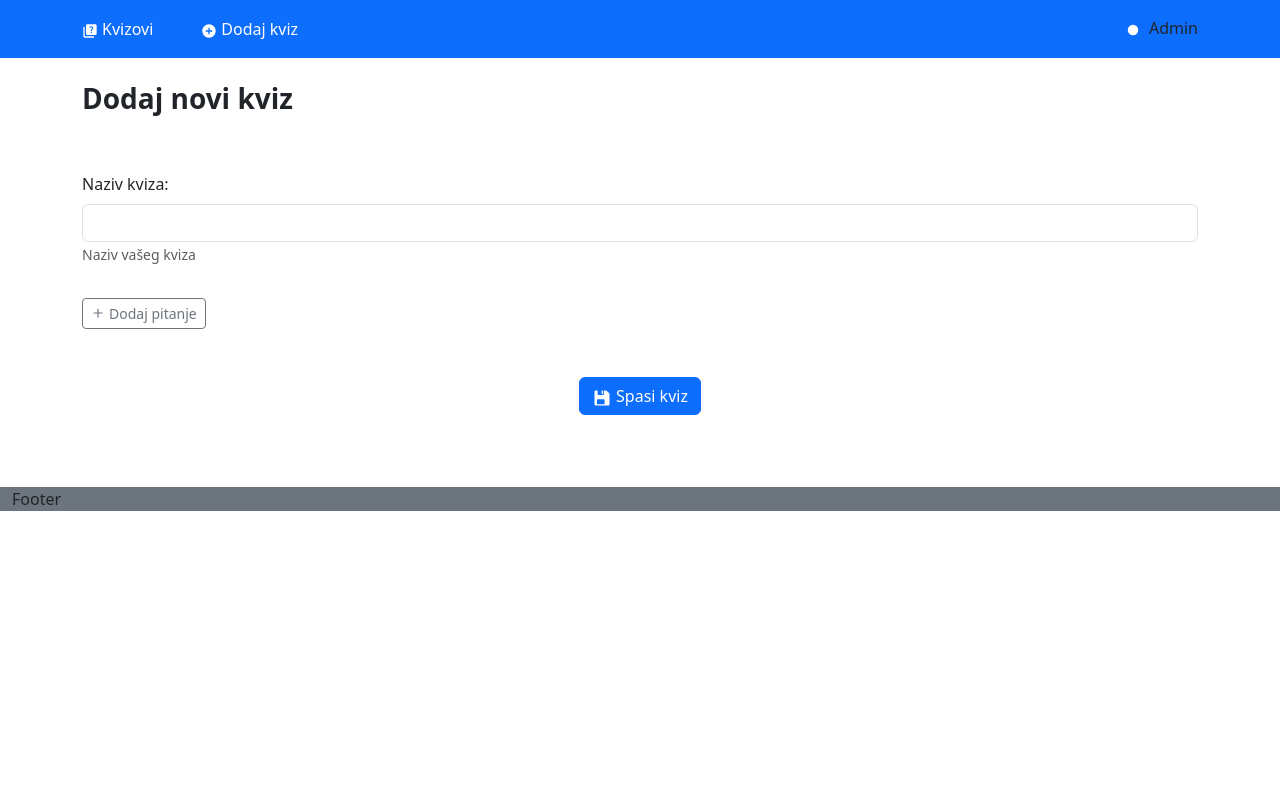
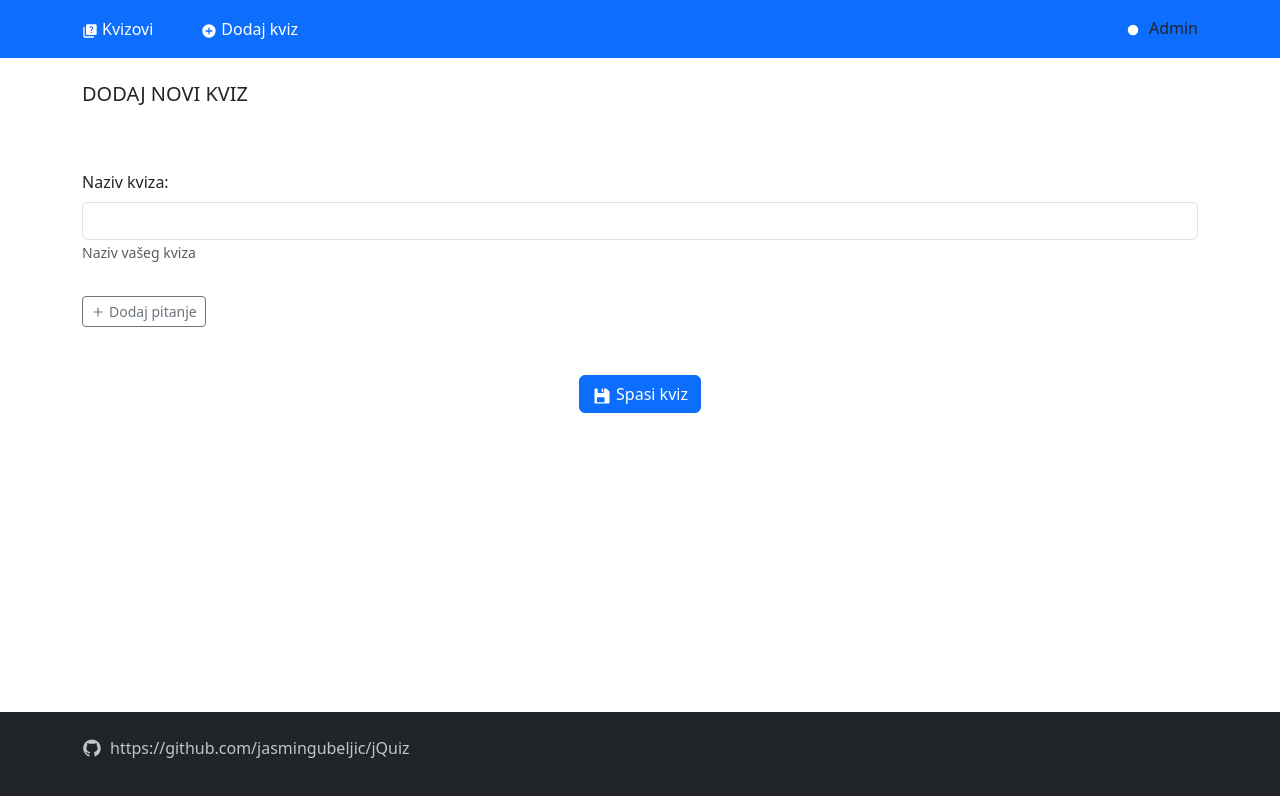
Before and after one commit to jasmingubeljic/jQuiz, a React (Vite) app: page /create in a window 1280 px wide. Shown: the top 796 px of the page. Built offline with nearby package versions, Linux system fonts and the light colour scheme.

Commit message:
style: more layout updates

```diff
--- a/src/App.css
+++ b/src/App.css
@@ -1,3 +1,5 @@
-/* #root {
-  max-width: 1280px;
-} */
+#root {
+  display: grid;
+  grid-template-rows: auto 1fr auto;
+  min-height: 100vh;
+}
--- a/src/components/Footer/Footer.jsx
+++ b/src/components/Footer/Footer.jsx
@@ -1,12 +1,20 @@
 import { Col, Row } from "react-bootstrap";
 import Container from "react-bootstrap/Container";
+import { AiOutlineGithub } from "react-icons/ai";
 
 export default function Footer() {
   return (
-    <Container fluid className="mt-4 bg-secondary">
-      <Row>
-        <Col>Footer</Col>
-      </Row>
+    <Container fluid className="mt-4 bg-dark text-light">
+      <Container className="py-4">
+        <Row>
+          <Col>
+            <p className="d-flex align-items-center gap-2 opacity-75">
+              <AiOutlineGithub className="fs-5" />{" "}
+              https://github.com/jasmingubeljic/jQuiz
+            </p>
+          </Col>
+        </Row>
+      </Container>
     </Container>
   );
 }
--- a/src/components/QuizManager/QuizManager.jsx
+++ b/src/components/QuizManager/QuizManager.jsx
@@ -38,8 +38,8 @@ export default function AddQuiz() {
             direction="horizontal"
             className="gap-3 align-items-center mb-5"
           >
-            <h1 className="fw-semibold fs-3">
-              {editMode ? `Uredi kviz: ${quizById.title}` : "Dodaj novi kviz"}
+            <h1 className="fw-regular fs-5 text-uppercase mb-3">
+              {editMode ? `Uredi kviz (${quizById.title})` : "Dodaj novi kviz"}
             </h1>
             {editMode && (
               <Button
--- a/src/components/QuizTaking.jsx/QuizTaking.jsx
+++ b/src/components/QuizTaking.jsx/QuizTaking.jsx
@@ -28,9 +28,11 @@ export default function QuizTaking() {
     <>
       {!quizResults ? (
         <div>
-          <h1>{quizById.title}</h1>
+          <h1 className="fw-regular fs-5 text-uppercase mb-5">
+            {quizById.title}
+          </h1>
           <div>
-            <h2>
+            <h2 className="fs-4">
               {questionObj.question} ({questionOrdinalNo}/{questionsLength})
             </h2>
             <Form onSubmit={submitAnswerHandler}>
@@ -42,6 +44,7 @@ export default function QuizTaking() {
                     type="radio"
                     key={`radio-${index + 1}`}
                     value={a}
+                    className="mt-2"
                   />
                 );
               })}
@@ -51,6 +54,7 @@ export default function QuizTaking() {
                 type="submit"
                 variant="primary"
                 hidden={currentQuestionIndex + 1 === questionsLength}
+                className="mt-5"
               >
                 Dalje
               </Button>
@@ -60,12 +64,14 @@ export default function QuizTaking() {
                 variant="primary"
                 hidden={currentQuestionIndex + 1 !== questionsLength}
                 onClick={() => setIsElementActive(true)}
+                className="mt-5"
               >
                 Završi
               </Button>
 
               <Confirm
-                message="Da li ste sigurni da želite završiti kviz"
+                title="Da li ste sigurni...?"
+                message="Da li ste sigurni da želite završiti kviz?"
                 show={isElementActive}
                 onClose={() => setIsElementActive(false)}
                 onConfirmAction={() => {
@@ -78,7 +84,10 @@ export default function QuizTaking() {
         </div>
       ) : (
         <div>
-          <h2>Vaš rezultat je {quizResults}%</h2>
+          <h1 className="fw-regular fs-5 text-uppercase mb-5">Rezultat</h1>
+          <h2 className="fs-3">
+            Vaš rezultat je <span className="fw-bold">{quizResults}%</span>
+          </h2>
           <p>{quizMessage}</p>
         </div>
       )}
--- a/src/components/QuizzesList/QuizzesList.jsx
+++ b/src/components/QuizzesList/QuizzesList.jsx
@@ -11,7 +11,7 @@ export default function QuizzesList() {
 
   return (
     <Container>
-      <h1 className="fw-semibold fs-3 mb-5">Lista kvizova</h1>
+      <h1 className="fw-regular fs-5 text-uppercase mb-5">Lista kvizova</h1>
       <Stack gap={3}>
         {quizzes.map((q, index) => (
           <Stack
@@ -27,6 +27,7 @@ export default function QuizzesList() {
               onClick={() => navigate("/edit/" + q.id + "?edit=true")}
               hidden={!isAdmin}
               className="d-flex gap-1 align-items-center ms-auto"
+              size="sm"
             >
               <MdModeEdit />
               Uredi
```
